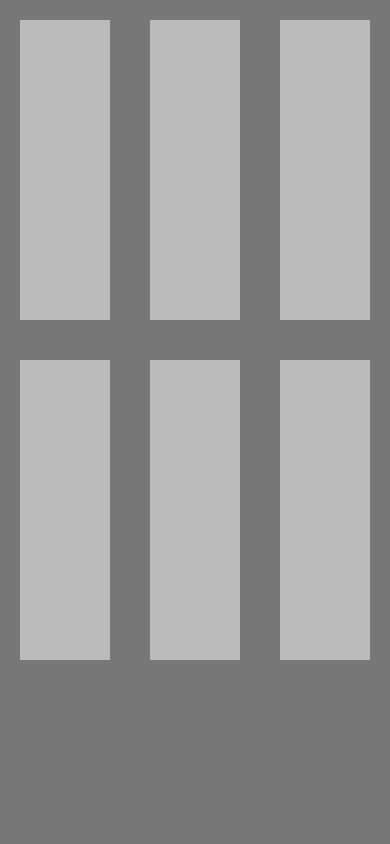
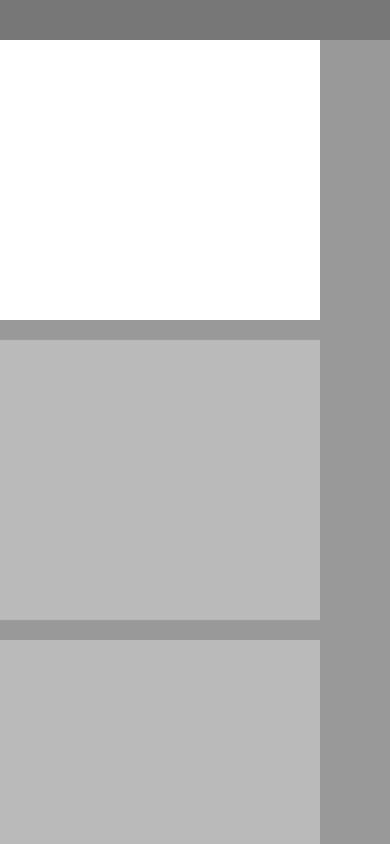
Before and after one commit to Interdictor/frontend-experiment, a plain HTML site: page public/index.html in a window 390 px wide. Shown: the top 844 px of the page. Drawn offline with Linux system fonts and the light colour scheme.

Commit message:
Use responsive css strategy

```diff
--- a/public/index.html
+++ b/public/index.html
@@ -11,11 +11,9 @@
         <div class='expositor__organ expositor__organ--first'></div>
         <div class='expositor__organ expositor__organ--second'></div>
         <div class='expositor__organ expositor__organ--third'></div>
-    </div>
-    <div class='expositor'>
-        <div class='expositor__organ expositor__organ--fourth'></div>
-        <div class='expositor__organ expositor__organ--fifth'></div>
-        <div class='expositor__organ expositor__organ--sixth'></div>
+        <div class='expositor__organ expositor__organ--first'></div>
+        <div class='expositor__organ expositor__organ--first'></div>
+        <div class='expositor__organ expositor__organ--first'></div>
     </div>
 </body>
 </html>
--- a/public/styles/main.css
+++ b/public/styles/main.css
@@ -4,26 +4,26 @@ body {
 }
 
 .expositor {
-    display: flex;
+    background-color: #999999;
+    max-width: 1050px;
+    min-height: 50px;
+    margin: 40px auto 0 auto;
 }
 
 .expositor__organ {
     background-color: #bbbbbb;
-    width: 300px;
-    height: 300px;
-    margin: 20px;
-    flex: 6;
+    margin-bottom: 20px;
+    width: 320px;
+    height: 280px;
+    box-sizing: border-box;
 }
 
-.expositor__organ--first {
+@media (min-width: 900px) {
+    .expositor {
+        display: flex;
+        justify-content: space-between;
+        flex-wrap: wrap;
+    }
 }
-.expositor__organ--second {
-}
-.expositor__organ--third {
-}
-.expositor__organ--fourth {
-}
-.expositor__organ--fifth {
-}
-.expositor__organ--sixth {
-}
+
+.expositor__organ:nth-child(1) {background-color: #ffffff;}
```
